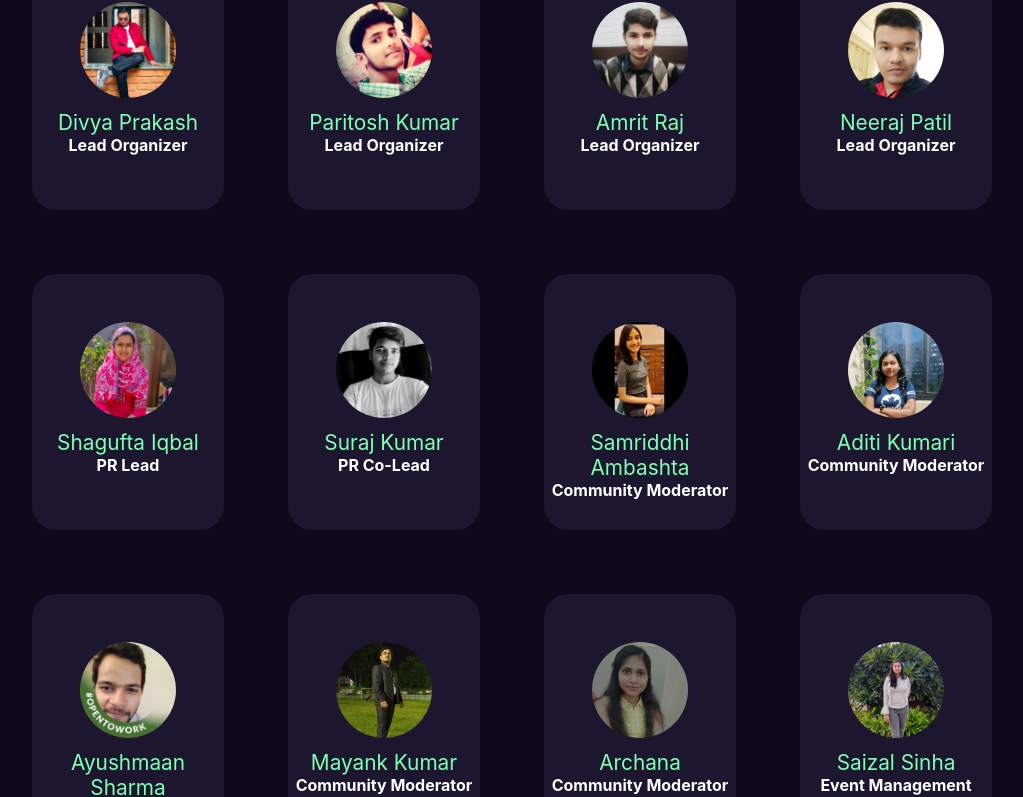
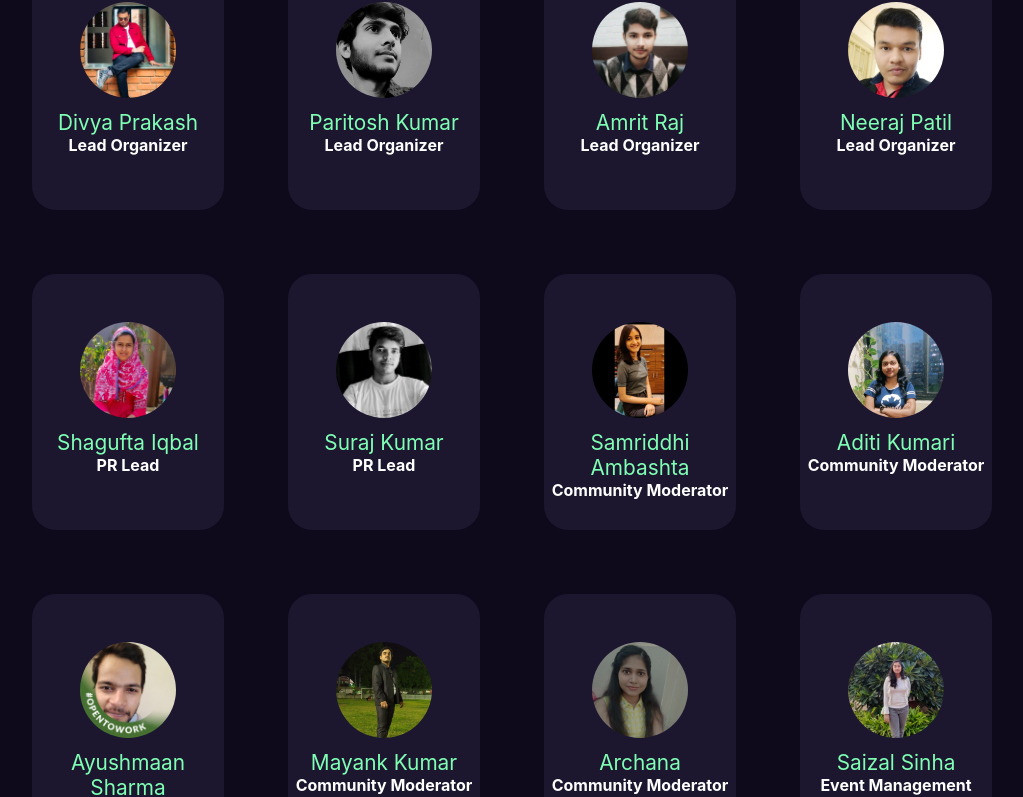
Before and after one commit to HackSlashNITP/hacknitp, a React (Create React App) app: page / in a window 1280 px wide. Shown: the part 7520-8317 px from the top of the page, without its empty margins (128-1151 px from the left). Built offline with nearby package versions, Linux system fonts and the light colour scheme; some icons are missing.

Commit message:
Update Photo

```diff
--- a/src/components/organizers/Organizers.js
+++ b/src/components/organizers/Organizers.js
@@ -3,7 +3,7 @@ import OrganizerCard from './OrganizerCard'
 import './Organizers.css'
 // import img17 from '../../images/avatar.gif'
 import img1 from '../../images/organizer/divyaprakash.jpg'
-import img2 from '../../images/organizer/paritosh.jpg'
+import img2 from '../../images/organizer/paritosh-2.jpg'
 import img3 from '../../images/organizer/amritraj.jpg'
 import img4 from '../../images/organizer/neerajpatil.jpg'
 import img5 from '../../images/organizer/samriddhi.jpg'
@@ -80,7 +80,7 @@ const Organizers = () => {
         },
         {
             name: 'Suraj Kumar',
-            role: 'PR Co-Lead',
+            role: 'PR Lead',
             logo: `${img6}`,
             linkedin: 'https://www.linkedin.com/in/kumarsuraj23/',
             twitter: 'https://twitter.com/kumar_suraj_bit',
```
